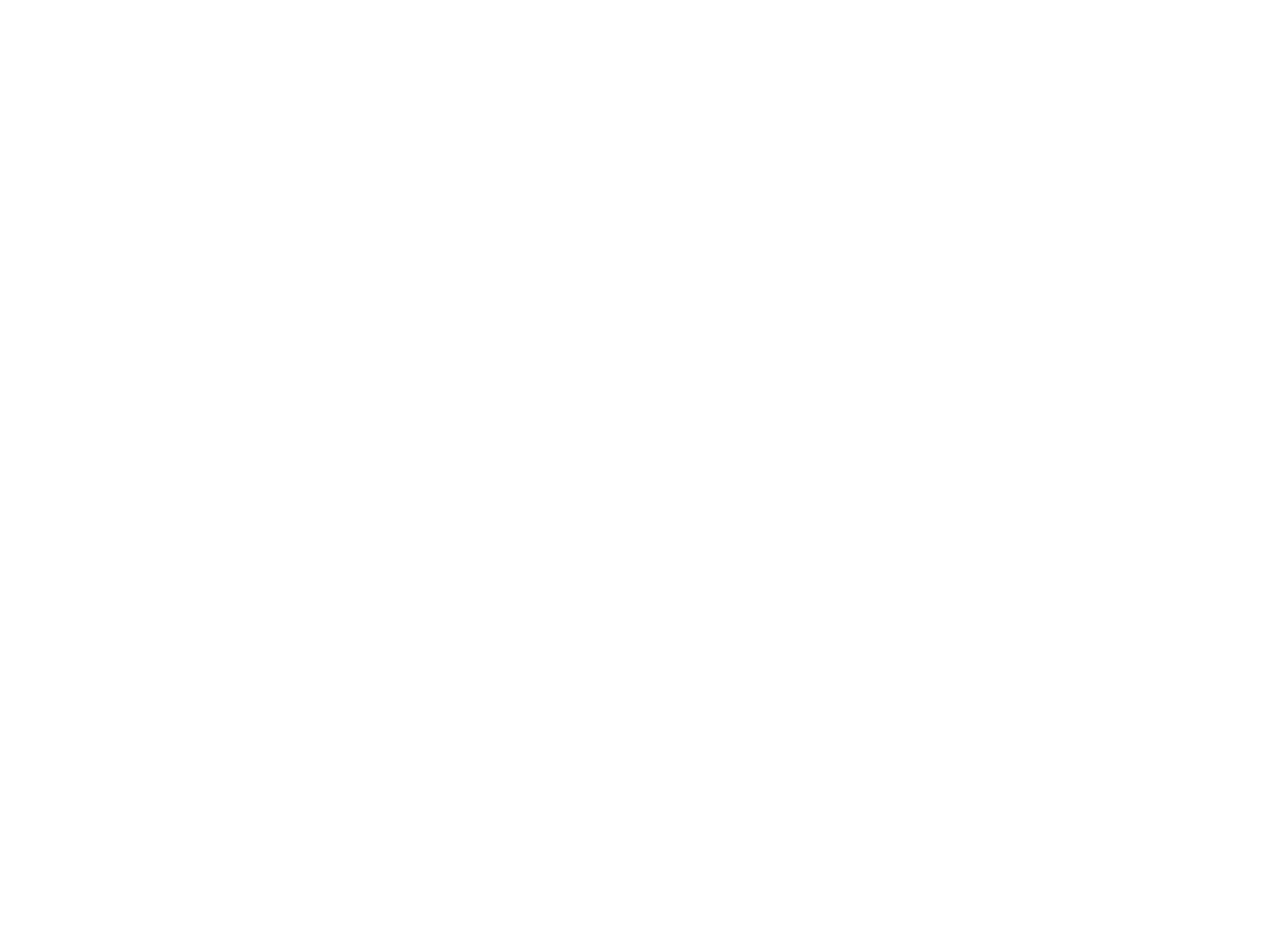
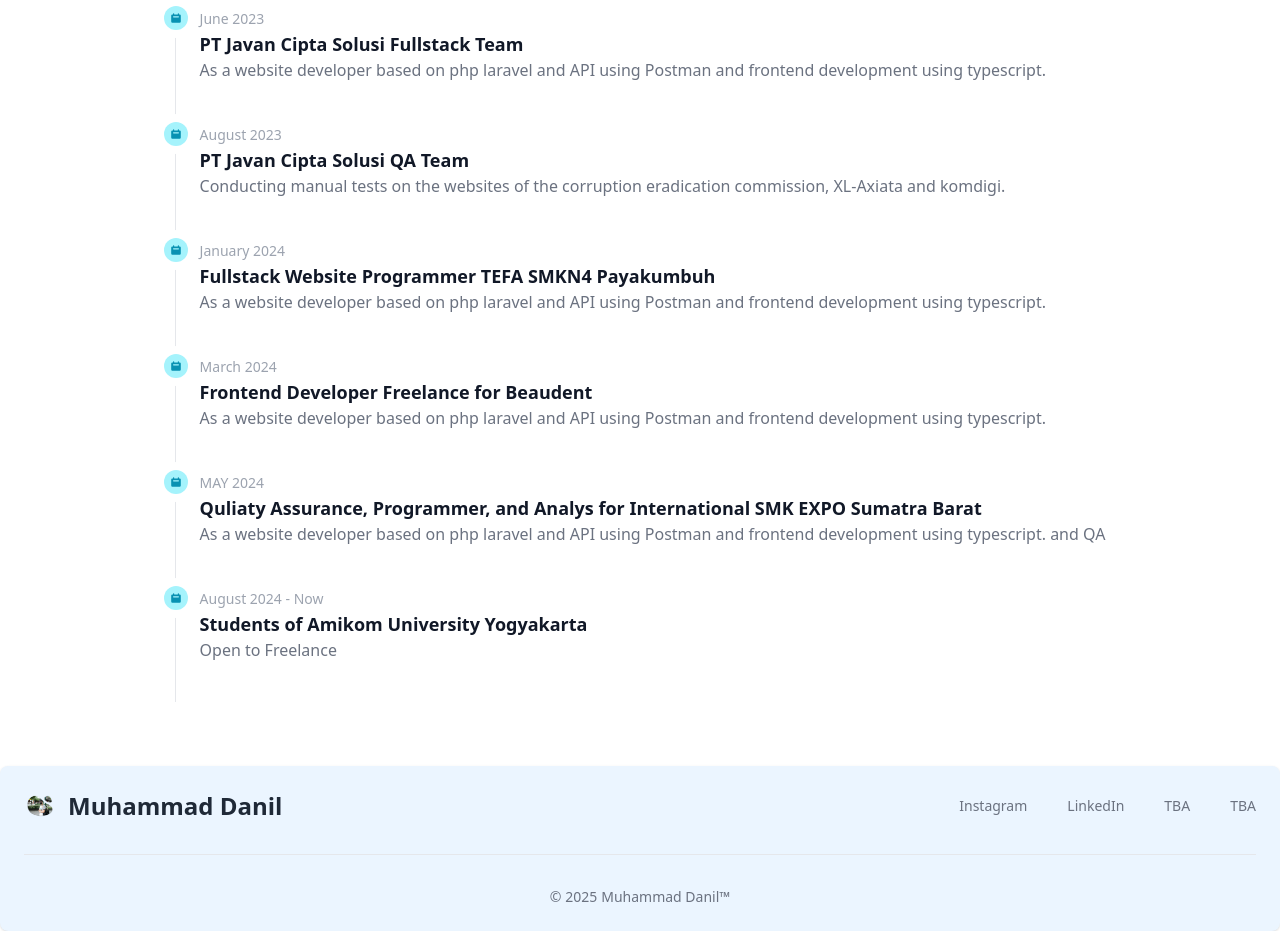
Before and after one commit to kkirayu/PortofolioShiroNeko, a React (Vite) app: page / in a window 1280 px wide. Shown: the part 3075-4006 px from the top of the page. Before the commit the page ends 2937 px from the top, so only its background shows below. Built offline with nearby package versions, Linux system fonts and the light colour scheme.

Commit message:
Upodate bug in 1st commit

```diff
--- a/src/App.tsx
+++ b/src/App.tsx
@@ -3,6 +3,8 @@
 import { Expertise } from "./component/expertise";
 import { AboutMe } from "./component/about";
 import { Portfolio } from "./component/portofolio";
+import { Time } from "./component/timeline";
+import { Foot } from "./component/footer";
 
 function App() {
   return (
@@ -10,8 +12,10 @@
       <Nav />
       <Hero />
       <Expertise />
-      <AboutMe id="aboutme"/>
+      <AboutMe />
       <Portfolio />
+      <Time />
+      <Foot />
     </>
   );
 }
--- a/src/component/about.tsx
+++ b/src/component/about.tsx
@@ -1,10 +1,6 @@
-interface AboutMeProps {
-    id?: string;
-  }
-
 import danilAbout from "../asset/danilabout.png";
 
-export function AboutMe({ id }: AboutMeProps) {
+export function AboutMe() {
   return (
     <div className="container mx-auto px-4">
       <section className="flex flex-col md:flex-row items-center justify-center p-12 min-h-screen w-full bg-white">
--- /dev/null
+++ b/src/component/footer.tsx
@@ -0,0 +1,29 @@
+"use client";
+
+import { Footer } from "flowbite-react";
+import danilAbout from "../asset/danilabout.png";
+
+export function Foot() {
+  return (
+    <Footer container className="mt-16 bg-blue-50 py-6">
+      <div className="container mx-auto text-center">
+        <div className="w-full flex flex-col sm:flex-row sm:items-center sm:justify-between">
+          <Footer.Brand
+            href="https://portofolio-shiro-neko.vercel.app/"
+            src={danilAbout}
+            alt="Flowbite Logo"
+            name="Muhammad Danil"
+          />
+          <Footer.LinkGroup className="flex flex-wrap justify-center sm:justify-end gap-4 mt-4 sm:mt-0">
+            <Footer.Link href="#">Instagram</Footer.Link>
+            <Footer.Link href="#">LinkedIn</Footer.Link>
+            <Footer.Link href="#">TBA</Footer.Link>
+            <Footer.Link href="#">TBA</Footer.Link>
+          </Footer.LinkGroup>
+        </div>
+        <Footer.Divider className="my-4" />
+        <Footer.Copyright href="#" by="Muhammad Danil™" year={2025} />
+      </div>
+    </Footer>
+  );
+}
--- a/src/component/portofolio.tsx
+++ b/src/component/portofolio.tsx
@@ -37,9 +37,9 @@
           </div>
         </div>
         <div className="flex justify-center mt-6">
-          <button className="px-6 py-3 bg-pink-500 text-white rounded-lg shadow-lg hover:bg-pink-600 text-lg">
+          {/* <button className="px-6 py-3 bg-pink-500 text-white rounded-lg shadow-lg hover:bg-pink-600 text-lg">
             TBA
-          </button>
+          </button> */}
         </div>
       </div>
     </section>
--- a/src/component/timeline.tsx
+++ b/src/component/timeline.tsx
@@ -1,48 +1,82 @@
+"use client";
+import { Timeline } from "flowbite-react";
+import { HiCalendar } from "react-icons/hi";
 
-"use client";
-
-import { Button, Timeline } from "flowbite-react";
-import { HiArrowNarrowRight, HiCalendar } from "react-icons/hi";
-
-export function timeLine() {
+export function Time() {
   return (
+    <div className="container mt-20 mx-auto flex justify-center">
       <Timeline>
         <Timeline.Item>
           <Timeline.Point icon={HiCalendar} />
           <Timeline.Content>
-          <Timeline.Time>February 2022</Timeline.Time>
-          <Timeline.Title>Application UI code in Tailwind CSS</Timeline.Title>
+            <Timeline.Time>April 2023</Timeline.Time>
+            <Timeline.Title>PT Javan Cipta Solusi Backend Team</Timeline.Title>
             <Timeline.Body>
-            Get access to over 20+ pages including a dashboard layout, charts, kanban board, calendar, and pre-order
-            E-commerce & Marketing pages.
-          </Timeline.Body>
-          <Button color="gray">
-            Learn More
-            <HiArrowNarrowRight className="ml-2 h-3 w-3" />
-          </Button>
-        </Timeline.Content>
-      </Timeline.Item>
-      <Timeline.Item>
-        <Timeline.Point icon={HiCalendar} />
-        <Timeline.Content>
-          <Timeline.Time>March 2022</Timeline.Time>
-          <Timeline.Title>Marketing UI design in Figma</Timeline.Title>
-          <Timeline.Body>
-            All of the pages and components are first designed in Figma and we keep a parity between the two versions
-            even as we update the project.
+            As a website developer based on php laravel and API using Postman
             </Timeline.Body>
           </Timeline.Content>
         </Timeline.Item>
         <Timeline.Item>
           <Timeline.Point icon={HiCalendar} />
           <Timeline.Content>
-          <Timeline.Time>April 2022</Timeline.Time>
-          <Timeline.Title>E-Commerce UI code in Tailwind CSS</Timeline.Title>
+            <Timeline.Time>June 2023</Timeline.Time>
+            <Timeline.Title>PT Javan Cipta Solusi Fullstack Team</Timeline.Title>
             <Timeline.Body>
-            Get started with dozens of web components and interactive elements built on top of Tailwind CSS.
+            As a website developer based on php laravel and API using Postman and frontend development using typescript.
+            </Timeline.Body>
+          </Timeline.Content>
+        </Timeline.Item>
+        <Timeline.Item>
+          <Timeline.Point icon={HiCalendar} />
+          <Timeline.Content>
+            <Timeline.Time>August 2023</Timeline.Time>
+            <Timeline.Title>PT Javan Cipta Solusi QA Team</Timeline.Title>
+            <Timeline.Body>
+            Conducting manual tests on the websites of the corruption eradication commission, XL-Axiata and komdigi.
+            </Timeline.Body>
+          </Timeline.Content>
+        </Timeline.Item>
+        <Timeline.Item>
+          <Timeline.Point icon={HiCalendar} />
+          <Timeline.Content>
+            <Timeline.Time>January 2024</Timeline.Time>
+            <Timeline.Title>Fullstack Website Programmer TEFA SMKN4 Payakumbuh</Timeline.Title>
+            <Timeline.Body>
+            As a website developer based on php laravel and API using Postman and frontend development using typescript.
+            </Timeline.Body>
+          </Timeline.Content>
+        </Timeline.Item>
+        <Timeline.Item>
+          <Timeline.Point icon={HiCalendar} />
+          <Timeline.Content>
+            <Timeline.Time>March 2024</Timeline.Time>
+            <Timeline.Title>Frontend Developer Freelance for Beaudent</Timeline.Title>
+            <Timeline.Body>
+            As a website developer based on php laravel and API using Postman and frontend development using typescript.
+            </Timeline.Body>
+          </Timeline.Content>
+        </Timeline.Item>
+        <Timeline.Item>
+          <Timeline.Point icon={HiCalendar} />
+          <Timeline.Content>
+            <Timeline.Time>MAY 2024</Timeline.Time>
+            <Timeline.Title>Quliaty Assurance, Programmer, and Analys for International SMK EXPO Sumatra Barat</Timeline.Title>
+            <Timeline.Body>
+            As a website developer based on php laravel and API using Postman and frontend development using typescript. and QA
+            </Timeline.Body>
+          </Timeline.Content>
+        </Timeline.Item>
+        <Timeline.Item>
+          <Timeline.Point icon={HiCalendar} />
+          <Timeline.Content>
+            <Timeline.Time>August 2024 - Now</Timeline.Time>
+            <Timeline.Title>Students of Amikom University Yogyakarta</Timeline.Title>
+            <Timeline.Body>
+           Open to Freelance
             </Timeline.Body>
           </Timeline.Content>
         </Timeline.Item>
       </Timeline>
+    </div>
   );
 }
```
Lines whose indentation alone changed are shown as unchanged.
